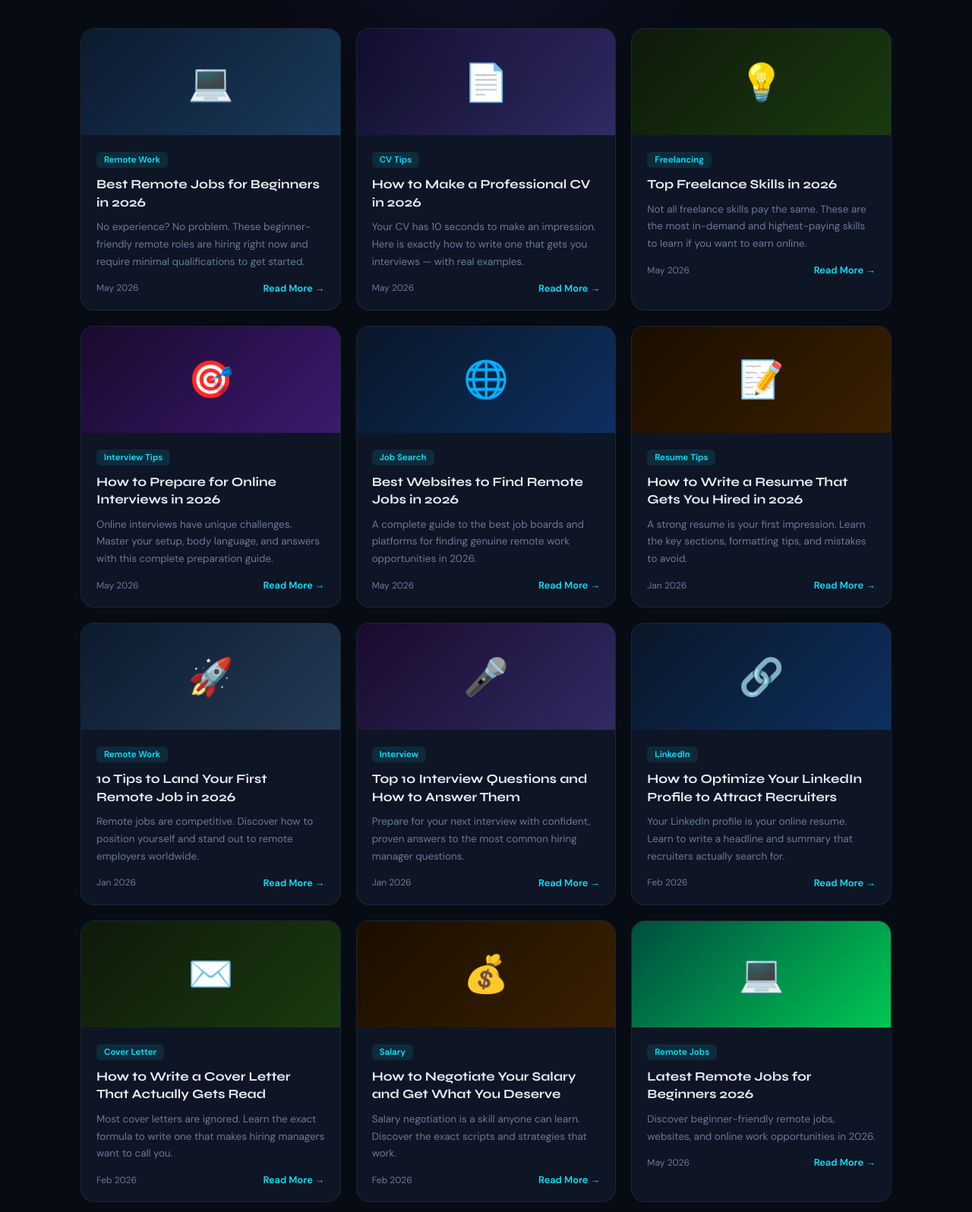
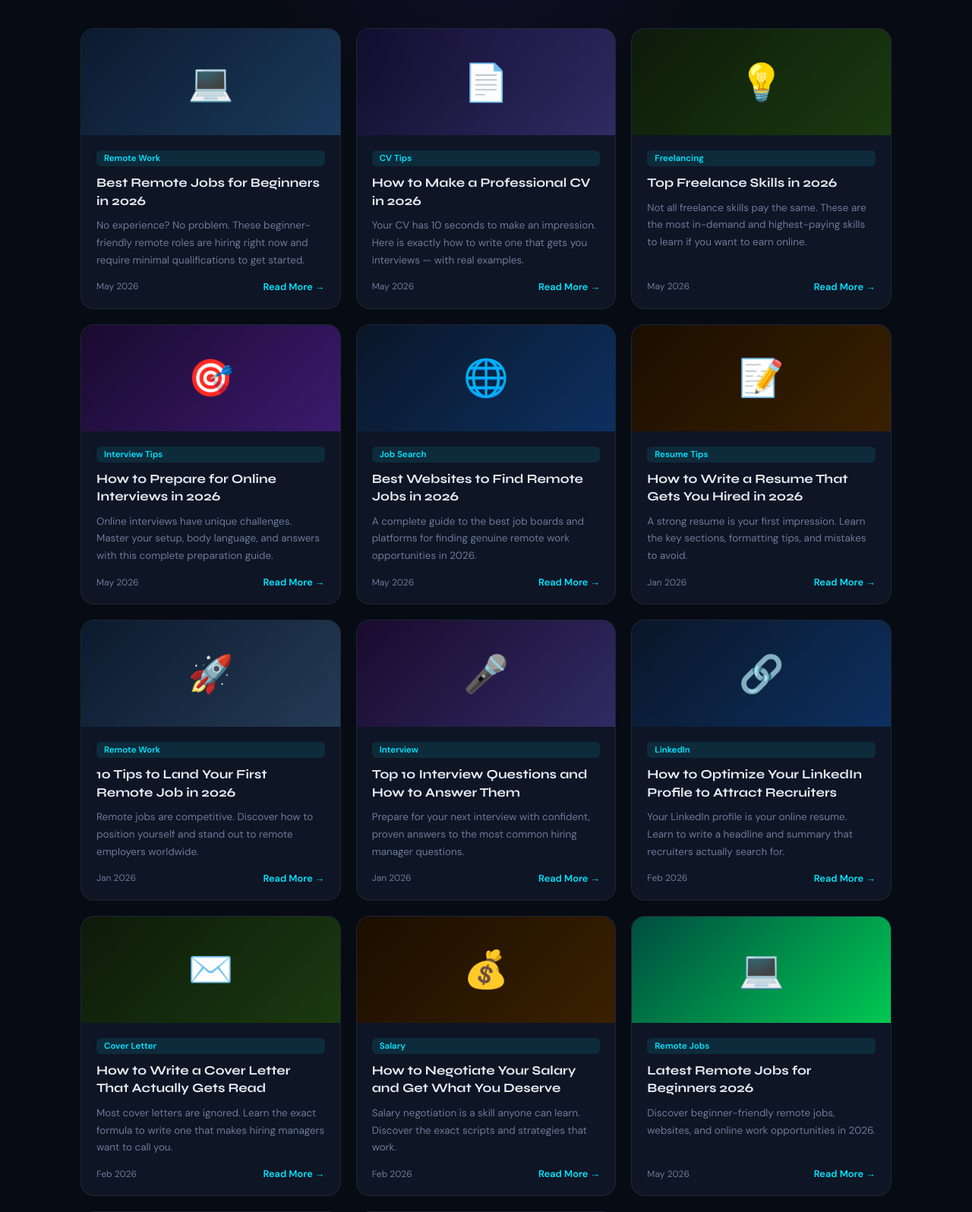
Before and after one commit to Kashifasif2493/jobhunt, a Flask app: page /blog in a window 1280 px wide. Shown: the part 234-1830 px from the top of the page at 76% size. Run offline with Flask 3, Linux system fonts and the light colour scheme.

Commit message:
Update blog.html

```diff
--- a/jobhunt-main/templates/blog.html
+++ b/jobhunt-main/templates/blog.html
@@ -18,10 +18,29 @@
   .blog-card:hover { transform:translateY(-3px); border-color:rgba(0,229,255,0.25); box-shadow:0 12px 32px rgba(0,0,0,0.3); }
   .blog-banner { height:140px; display:flex; align-items:center; justify-content:center; font-size:3rem; }
   .blog-body { padding:20px; }
+  .blog-card {
+    display:flex;
+    flex-direction:column;
+}
+
+.blog-body {
+    display:flex;
+    flex-direction:column;
+    flex-grow:1;
+}
+
+
+
+
   .blog-tag { display:inline-block; padding:3px 10px; border-radius:6px; font-size:0.72rem; font-weight:600; margin-bottom:10px; background:rgba(0,229,255,0.1); color:var(--accent); }
   .blog-title { font-family:'Syne',sans-serif; font-size:1.05rem; font-weight:700; line-height:1.4; margin-bottom:10px; }
   .blog-excerpt { color:var(--muted); font-size:0.84rem; line-height:1.7; margin-bottom:14px; }
-  .blog-footer { display:flex; align-items:center; justify-content:space-between; }
+  .blog-footer {
+    display:flex;
+    align-items:center;
+    justify-content:space-between;
+    margin-top:auto;
+}
   .blog-date { color:var(--muted); font-size:0.75rem; }
   .read-btn { font-size:0.8rem; color:var(--accent); font-weight:600; }
 
```
